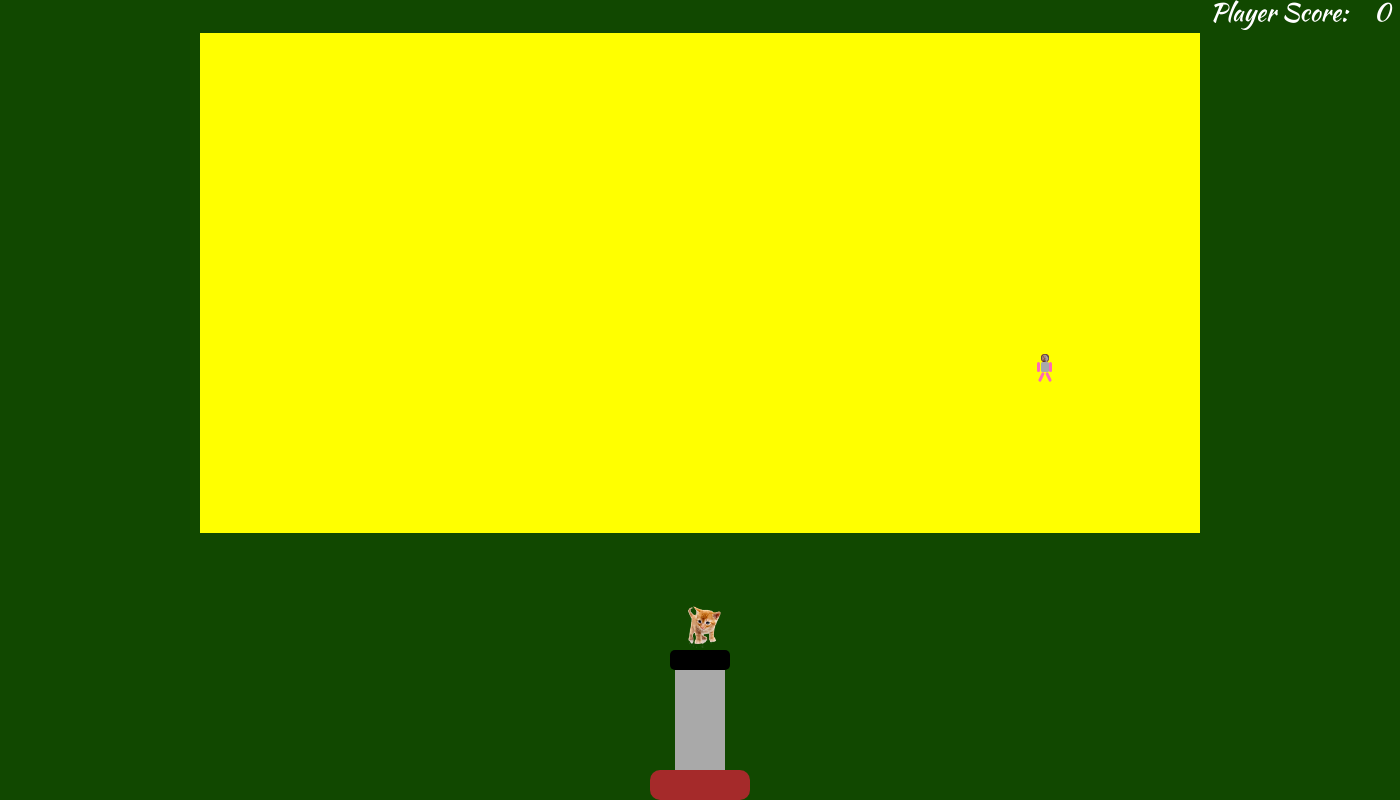
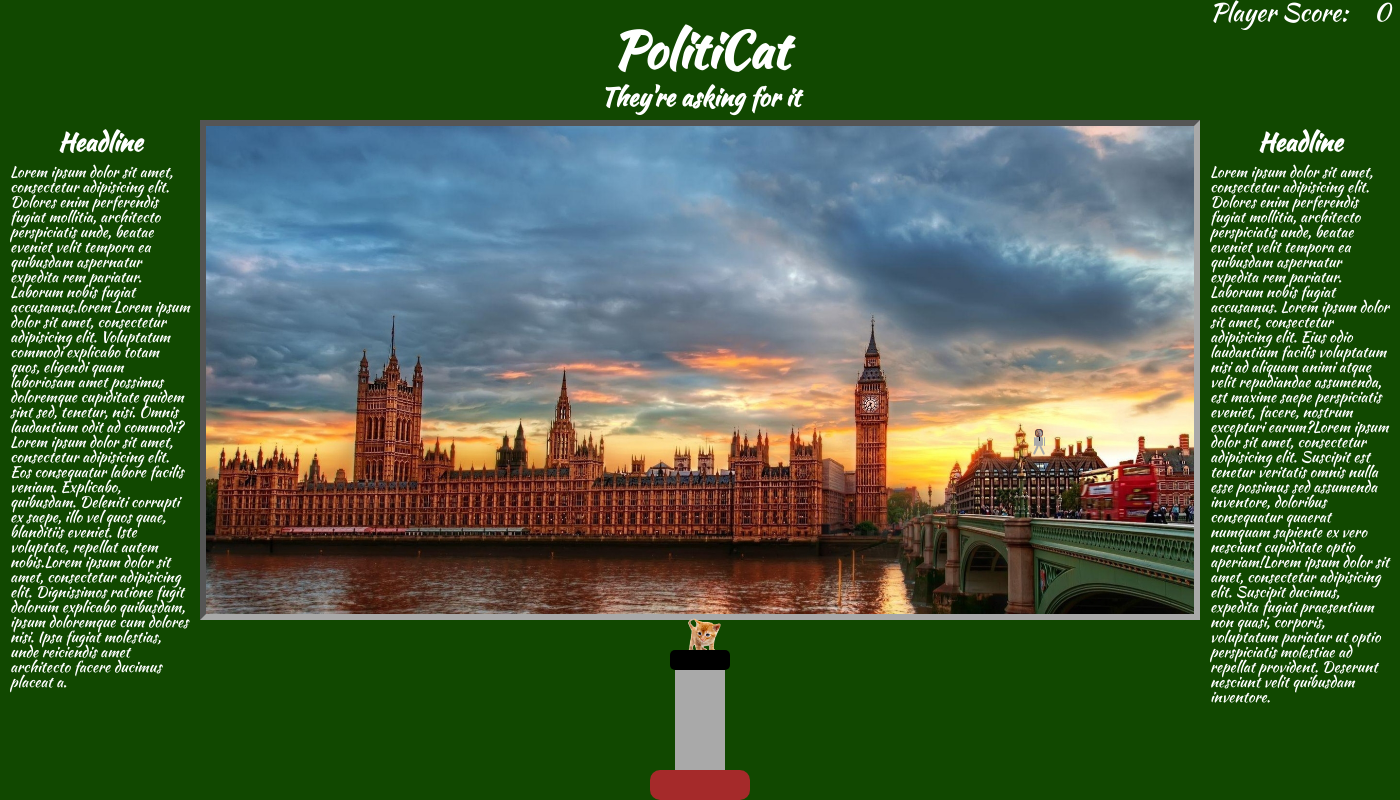
Before and after one commit to syounger-ut/wdi-project-1, a PHP site: page /main.html in a window 1400 px wide. Run offline with PHP 8.4, Linux system fonts and the light colour scheme.

Commit message:
added some styling to the page

```diff
--- a/css/style.css
+++ b/css/style.css
@@ -30,7 +30,7 @@ li:hover {
 }
 
 h1 {
-  padding: 100px 0 25px 0;
+  /*padding: 100px 0 25px 0;*/
   font-size: 50px;
 }
 
@@ -40,8 +40,8 @@ h1, h2 {
 }
 
 h2 {
-  padding: 10px;
   font-size: 25px;
+  margin: 10px 0 0 0;
 }
 
 .politician-container {
@@ -75,26 +75,66 @@ img {
   width: 200px;
   height: auto;
 }
+.newspaper{
+  padding-top: 10px;
+  display: block;
+  margin: 0 auto;
+  width: 1400px;
+  height: 600px;
+  text-align: center;
+}
+.articles{
+  width: 200px;
+  padding: 10px;
+  margin: 0;
+  float: left;
+}
+h3 {
+  font-size: 25px;
+  padding-bottom: 10px;
+
+}
+p {
+  font-size: 15px;
+  padding: 0;
+  margin: 0;
+  text-align: left;
+}
 
 .gameContainer {
   width: 1000px;
   height: 500px;
-  background-color: yellow;
+  background-image: url("../images/westminster.jpg");
+  background-size: cover;
+  border: 6px solid darkgrey;
+  border-style: inset;
   margin: 0 auto;
-  /*position: relative;*/
+  padding: 0;
+  float: left;
 }
 /*===========================================*/
 /*Moving cat element on page*/
+.catContainer{
+  position: absolute;
+  bottom: 0;
+  height: 190px;
+  width: 50px;
+  /*background: hotpink;*/
+  left: 50%;
+  margin-left: -25px;
+}
+
 #cat {
   width: 50px;
   height:50px;
   position: absolute;
-  left: 50%;
-  bottom: 19%;
-  margin: 0 0 0 -25px;
+  /*left: 50%;*/
+  /*bottom: 19%;*/
+  margin: 0;
   border-radius: 50%;
   background-image: url('../images/cat.png');
   background-size: cover;
+  vertical-align: top;
   }
 /*================================================*/
 /*Body styling*/
@@ -133,11 +173,19 @@ img {
   background: darkgrey;
   border-radius: 1rem;
   display: inline-block;
+  position: relative;
+  z-index: 1000;
+}
+.tie {
+  height: 3rem;
+  width: 0.5rem;
+  background: black;
+  margin: 0 auto;
 }
 .arm {
   height: 6rem;
-  width: 2rem;
-  background: hotpink;
+  width: 1rem;
+  background: darkgrey;
   border-radius: 1rem;
   display: inline-block;
   vertical-align: top;
@@ -148,14 +196,15 @@ div div.arm:last-child{
 }
 .leg {
   height: 6rem;
-  width: 2rem;
-  background: hotpink;
+  width: 1.5rem;
+  background: darkgrey;
   border-radius: 1rem;
   display: inline-block;
   transform: rotate(25deg);
   position: absolute;
-  left: 20%;
-  top: 65%;
+  left: 25%;
+  top: 60%;
+  z-index: 1;
 }
 div.leg:last-child{
   left: 60%;
--- a/js/app.js
+++ b/js/app.js
@@ -8,22 +8,24 @@ var politicians = [ "alexS.jpg", "borisJ.jpg", "davidC.jpg", "edM.jpg", "jeremyC
 $(document).ready(function() {
   $(document).click(catMove);
   startPosition();
-  $(document).on('mousemove', cannonMove);
+  $(document).on('mousemove', mouseTrack);
 });
 
 function randNum(max, min) {
   return Math.random() * (max - min + 1) + min;
 }
 
-function cannonMove(event) {
+function mouseTrack(event) {
   var cannonPosition = $('.cannon').offset();
-  var x = event.pageX-50;
-  var y = event.pageY-50;
+  var x = event.pageX;
+  var y = event.pageY;
 
-  var height = cannonPosition.left - x;
-  var width = cannonPosition.top - y;
+  var height = cannonPosition.left - x+50;
+  var width = cannonPosition.top - y+50;
+
   var answer = Math.atan2(height, width) * 180 / Math.PI;
   $('.cannon').css({'transform' : 'rotate(' + (answer*-1) + 'deg)'});
+  $('.catContainer').css({'transform' : 'rotate(' + (answer*-1) + 'deg)'});
 }
 
 function politicianCount() {
@@ -49,14 +51,20 @@ function addPoliticianAndCatToBoard(x,y) {
     "<div class='body'>" +
       "<div class = 'head' id='politician'></div>" +
       "<div class = 'arm'></div>" +
-      "<div class = 'torso'></div>" +
+      "<div class = 'torso'>" +
+        "<div class='tie'></div>" +
+      "</div>" +
       "<div class = 'arm'></div>" +
       "<div class = 'leg'></div>" +
       "<div class = 'leg'></div>" +
     "</div>"
   );
   $('.gameContainer').append($politician);
-  $cat        = $("<div id='cat'></div>");
+  $cat = $(
+    "<div class='catContainer'>" +
+      "<div id='cat'></div>" +
+    "</div>"
+  );
   $('#politician').append("<img src='images/" + politicians[politicianNo] +"'>")
   $('.gameContainer').append($cat);
   $politician.offset({left: x, top: y})
--- a/main.html
+++ b/main.html
@@ -15,7 +15,19 @@
     <li>Player Score: </li>
     <li id=playerScore>0</li>
   </ul>
-  <div class="gameContainer"></div>
+  <h1>PolitiCat</h1>
+  <h2>They're asking for it</h2>
+  <div class="newspaper">
+    <div class="articles">
+      <h3>Headline</h3>
+      <p>Lorem ipsum dolor sit amet, consectetur adipisicing elit. Dolores enim perferendis fugiat mollitia, architecto perspiciatis unde, beatae eveniet velit tempora ea quibusdam aspernatur expedita rem pariatur. Laborum nobis fugiat accusamus.lorem Lorem ipsum dolor sit amet, consectetur adipisicing elit. Voluptatum commodi explicabo totam quos, eligendi quam laboriosam amet possimus doloremque cupiditate quidem sint sed, tenetur, nisi. Omnis laudantium odit ad commodi?Lorem ipsum dolor sit amet, consectetur adipisicing elit. Eos consequatur labore facilis veniam. Explicabo, quibusdam. Deleniti corrupti ex saepe, illo vel quos quae, blanditiis eveniet. Iste voluptate, repellat autem nobis.Lorem ipsum dolor sit amet, consectetur adipisicing elit. Dignissimos ratione fugit dolorum explicabo quibusdam, ipsum doloremque cum dolores nisi. Ipsa fugiat molestias, unde reiciendis amet architecto facere ducimus placeat a.</p>
+    </div>
+    <div class="gameContainer"></div>
+    <div class="articles">
+      <h3>Headline</h3>
+      <p>Lorem ipsum dolor sit amet, consectetur adipisicing elit. Dolores enim perferendis fugiat mollitia, architecto perspiciatis unde, beatae eveniet velit tempora ea quibusdam aspernatur expedita rem pariatur. Laborum nobis fugiat accusamus.  Lorem ipsum dolor sit amet, consectetur adipisicing elit. Eius odio laudantium facilis voluptatum nisi ad aliquam animi atque velit repudiandae assumenda, est maxime saepe perspiciatis eveniet, facere, nostrum excepturi earum?Lorem ipsum dolor sit amet, consectetur adipisicing elit. Suscipit est tenetur veritatis omnis nulla esse possimus sed assumenda inventore, doloribus consequatur quaerat numquam sapiente ex vero nesciunt cupiditate optio aperiam!Lorem ipsum dolor sit amet, consectetur adipisicing elit. Suscipit ducimus, expedita fugiat praesentium non quasi, corporis, voluptatum pariatur ut optio perspiciatis molestiae ad repellat provident. Deserunt nesciunt velit quibusdam inventore.</p>
+    </div>
+  </div>
   <div class="cannon">
     <div class="cannonOne"></div>
     <div class="cannonTwo"></div>
```
Also changed, not shown: images/jeremyC.jpg, images/westminster.jpg (added).
